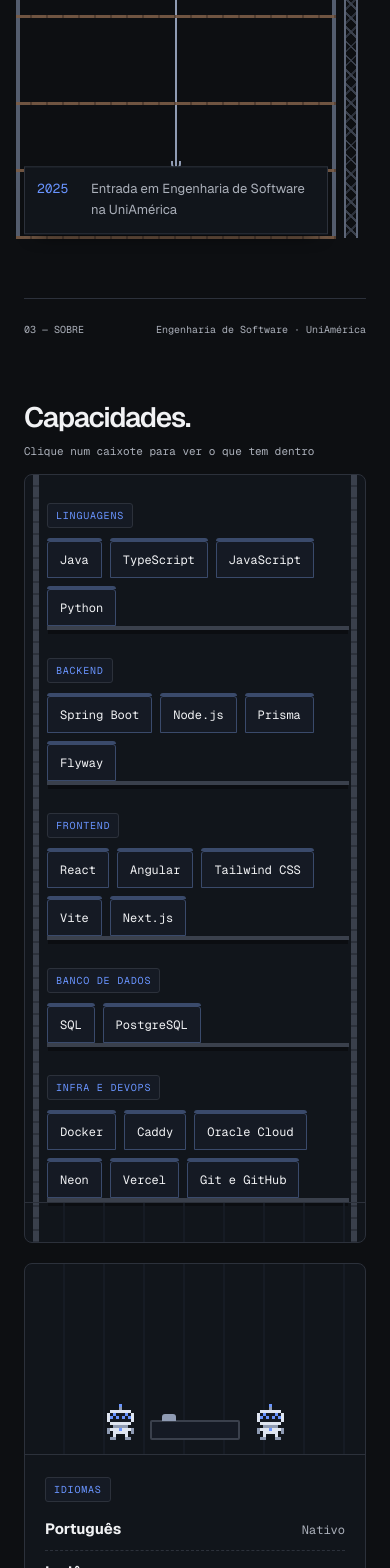
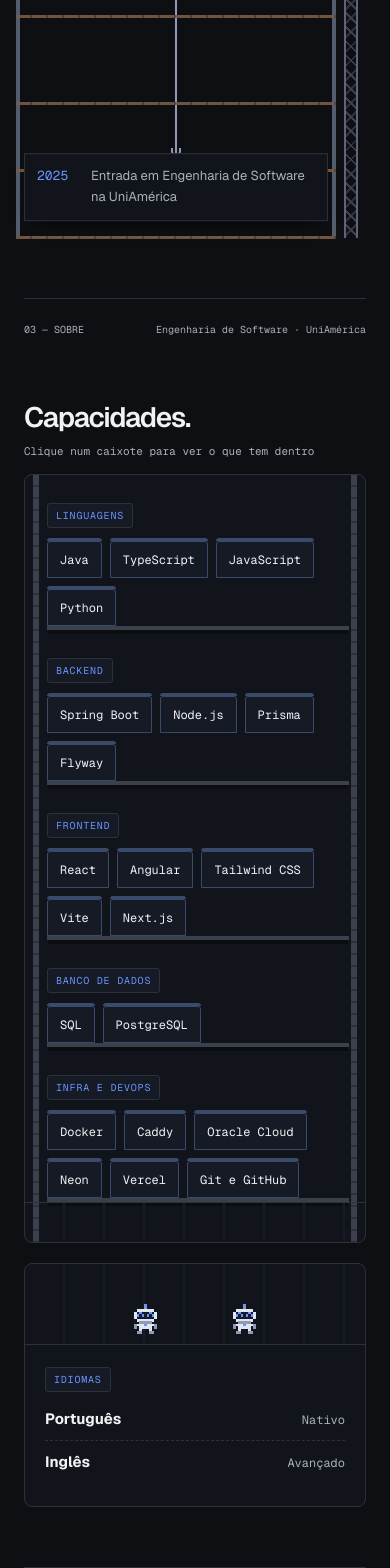
Before and after one commit to guiGocksAfK/GuiGocks-Portfolio, a Next.js app: page / in a window 390 px wide. Shown: the part 3354-4922 px from the top of the page. Built offline with nearby package versions, Linux system fonts and the light colour scheme.

Commit message:
feat: caixote pula com um FUUP ao abrir no celular

```diff
--- a/src/app/globals.css
+++ b/src/app/globals.css
@@ -421,6 +421,11 @@ html[data-paint] .name-first { color: transparent; -webkit-background-clip: text
 /* The counter in the office, and what came out of the crate. */
 .office-counter { padding: 20px 0 14px; animation: counter-in .3s ease-out both; }
 .crate-inline { display: none; }
+/* Phones: the puff that opens a crate where it stands, a gust of air under it and a small "fuup!". */
+.crate-gust { position: absolute; left: 50%; bottom: -6px; width: 36px; height: 10px; margin-left: -18px; border-radius: 50%; background: radial-gradient(closest-side, rgba(163, 188, 255, .55), transparent); pointer-events: none; animation: crate-gust .45s ease-out forwards; }
+@keyframes crate-gust { from { scale: .3 1; opacity: 1; } to { scale: 1.6 .6; opacity: 0; } }
+.crate-fuup { position: absolute; right: -10px; top: -16px; z-index: 3; color: #a3bcff; font: 700 11px/1 var(--font-pixel), monospace; white-space: nowrap; text-shadow: 1px 0 #11151b, -1px 0 #11151b, 0 1px #11151b, 0 -1px #11151b; rotate: 8deg; pointer-events: none; animation: crate-fuup .7s ease-out forwards; }
+@keyframes crate-fuup { 0% { scale: .3; opacity: 0; } 20% { scale: 1.2; opacity: 1; } 35% { scale: 1; } 75% { opacity: 1; translate: 0 0; } 100% { opacity: 0; translate: 0 -8px; } }
 .crate-details-label { margin-bottom: 6px; color: var(--muted); font-size: 10px; text-transform: uppercase; letter-spacing: .08em; }
 .crate-details-list { display: flex; flex-wrap: wrap; gap: 6px; margin-bottom: 12px; }
 .crate-details-list:last-child { margin-bottom: 0; }
@@ -440,6 +445,13 @@ html[data-paint] .name-first { color: transparent; -webkit-background-clip: text
   .rack-shelf { grid-template-columns: minmax(0, 1fr); gap: 10px; }
   .rack-tag { align-self: start; }
   .yard-pipe, .pump, .office-counter { display: none; }
+  /* No crate ever lands in the office here, so its room shrinks to a strip where the two robots chat face to face,
+     with room above them for their speech bubbles; no desk. */
+  .office-space { min-height: 0; }
+  .office-scene { min-height: 0; justify-content: center; gap: 72px; padding-top: 40px; }
+  .office-robot { width: 27px; height: 30px; margin-bottom: 10px; }
+  .office-robot-1 svg { transform: scaleX(-1); }
+  .office-desk { display: none; }
   .crate-inline { display: block; padding: 4px 0 6px; }
 }
 /* Contact: the page's ending. No cards: a status line, a big title and an editorial list of full-width rows split by
--- a/src/components/capabilities-yard.tsx
+++ b/src/components/capabilities-yard.tsx
@@ -352,8 +352,20 @@ export function CapabilitiesYard({ shelves, languages, counter, projectLinks }:
       }
     }
 
-    // Narrow screens: the crate opens where it stands and its contents show under the shelf.
+    // Narrow screens: the crate opens where it stands and its contents show under the shelf. A little pump under it
+    // gives it a puff first: the crate hops with a "fuup!" and a gust of air.
     async function openInPlace(job: NonNullable<typeof current>) {
+      const puff = (className: string, text = '') => {
+        const element = document.createElement('span');
+        element.className = className;
+        element.textContent = text;
+        element.addEventListener('animationend', () => element.remove());
+        job.button.appendChild(element);
+      };
+      puff('crate-gust');
+      puff('crate-fuup', 'FUUP!');
+      await tween(320, t => { job.button.style.translate = `0 ${-Math.sin(Math.PI * t) * 9}px`; });
+      job.button.style.translate = '';
       job.button.classList.add('crate-opened');
       await wait(LID_TIME);
       const { popper, robot } = popRobot(job.button);
```
